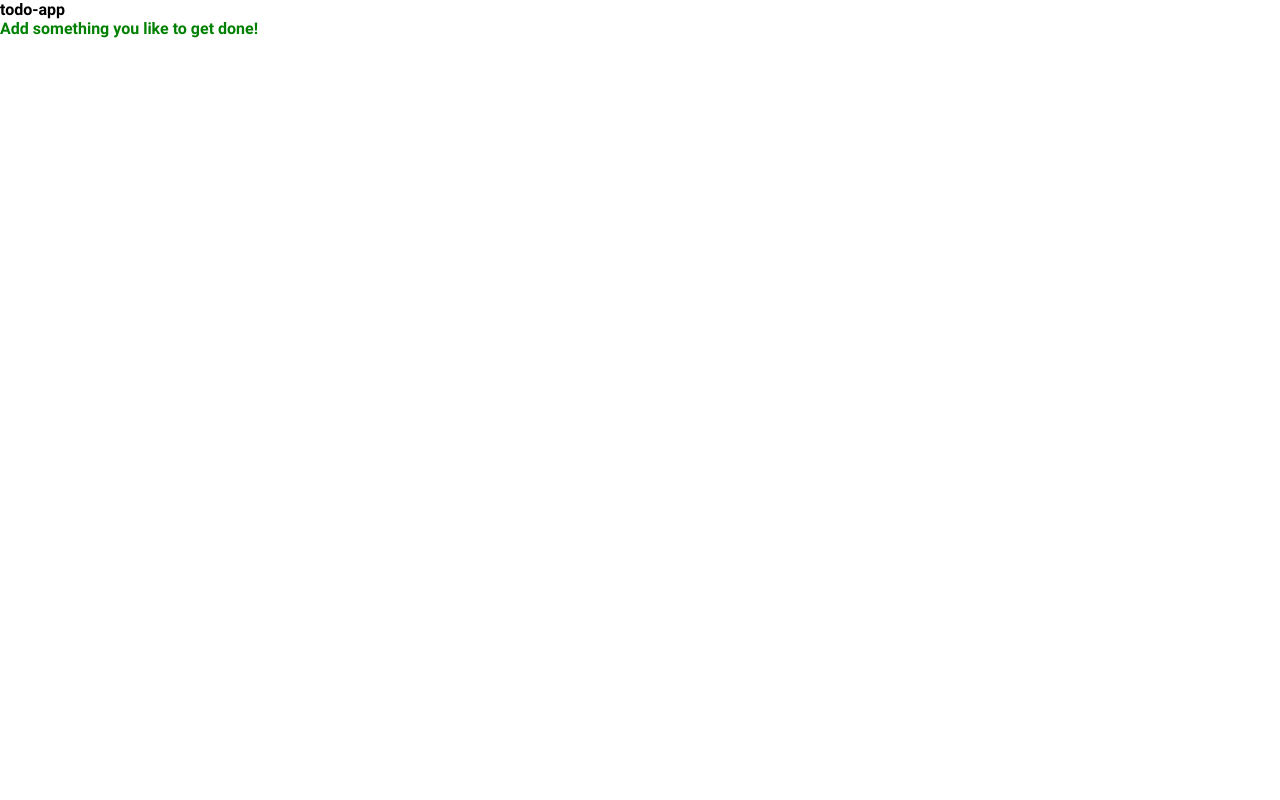
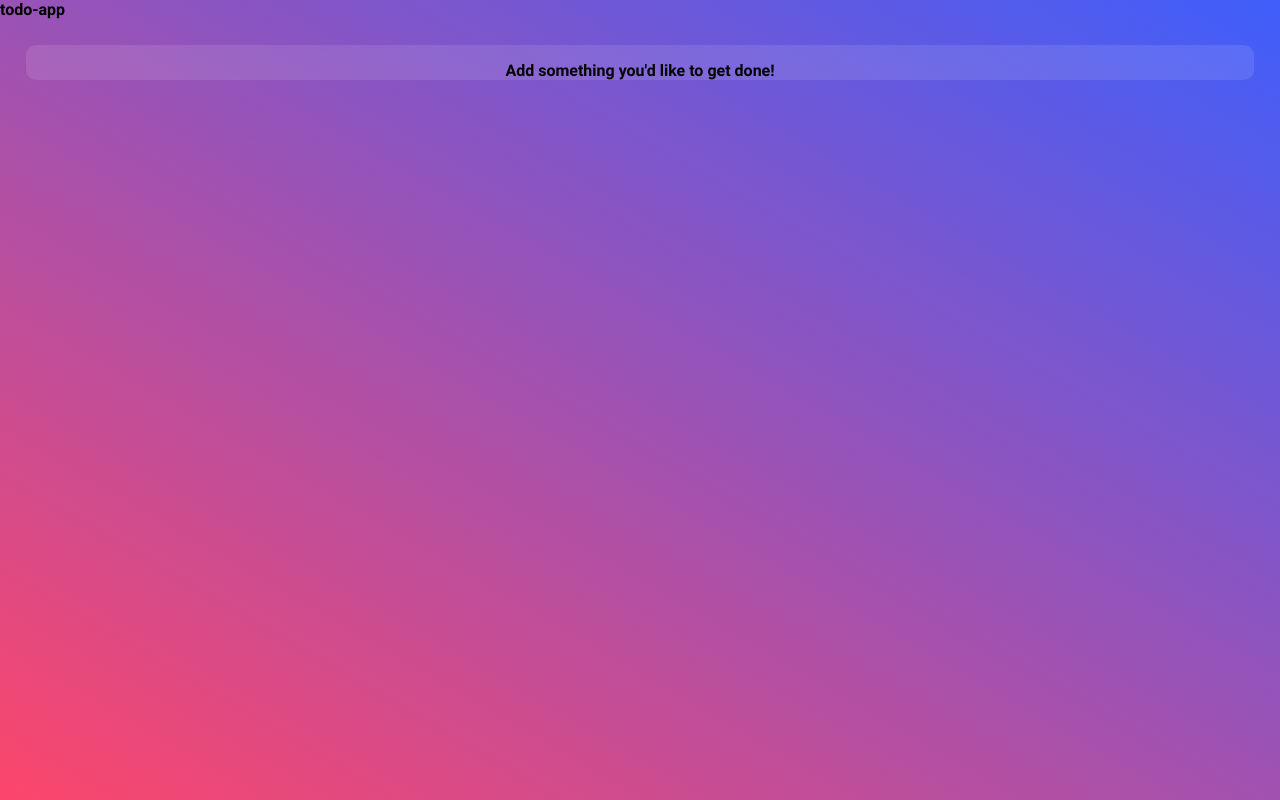
Before and after one commit to BilalHassen/todo-app, a React (Create React App) app: page / in a window 1280 px wide. Built offline with nearby package versions, Linux system fonts and the light colour scheme.

Commit message:
add a gradient to the background of the app

```diff
--- a/src/components/TodoContainer/TodoContainer.js
+++ b/src/components/TodoContainer/TodoContainer.js
@@ -5,7 +5,7 @@ function TodoContainer() {
     <>
       <section className="todo-container">
         <h1 className="todo-container__header">
-          Add something you like to get done!
+          Add something you'd like to get done!
         </h1>
       </section>
     </>
--- a/src/components/TodoContainer/TodoContainer.scss
+++ b/src/components/TodoContainer/TodoContainer.scss
@@ -2,7 +2,20 @@
 @use "../../partials/variables" as *;
 @use "../../partials/mixins" as *;
 .todo-container {
+  display: flex;
+  justify-content: center;
+  background-color: white;
+  margin-left: 1.6rem;
+  margin-right: 1.6rem;
+  margin-top: 1.6rem;
+  margin-bottom: 1.6rem;
+  background-color: rgba(255, 255, 255, 0.1);
+  border-radius: 10px;
+
   &__header {
-    color: green;
+    color: #050505;
+    padding-top: 1rem;
+    padding-left: 1rem;
+    padding-right: 1rem;
   }
 }
--- a/src/partials/_global.scss
+++ b/src/partials/_global.scss
@@ -2,6 +2,17 @@
 
 * {
   font-family: "Roboto";
+}
+
+.App {
+  height: 100vh;
+  background-size: cover;
+  background: rgb(63, 94, 251);
+  background: linear-gradient(
+    210deg,
+    rgba(63, 94, 251, 1) 0%,
+    rgba(252, 70, 107, 1) 100%
+  );
 }
 
 /* http://meyerweb.com/eric/tools/css/reset/
```
